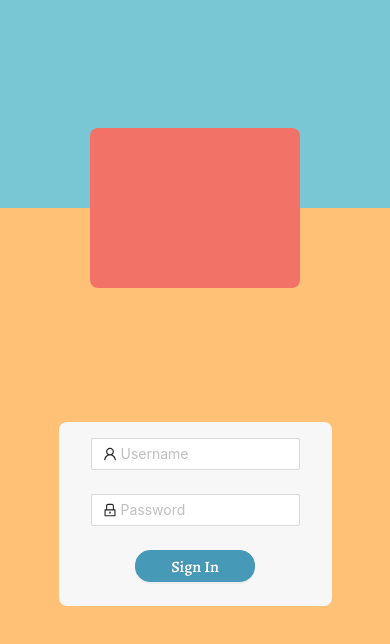
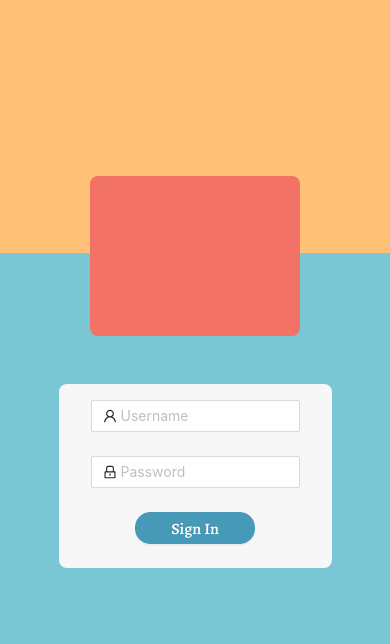
Before and after one commit to mikeleo03/E2EE-Secure-Messaging-App-FE, a React (Vite) app: page /login-page in a window 390 px wide. Shown: the top 644 px of the page. Built offline with nearby package versions, Linux system fonts and the light colour scheme.

Commit message:
fix breakpoints issue

```diff
--- a/src/pages/LoginPage.tsx
+++ b/src/pages/LoginPage.tsx
@@ -2,23 +2,47 @@ import React from 'react';
 import LoginForm from '../components/LoginForm';
 
 const LoginPage: React.FC = () => {
+  return (
+    // <div className="bg-[#FFC176] w-[100vw] h-[100vh] relative py-8">
+    //   <div className="absolute w-full h-[10vh] xs:top-32 lg:top-52 left-0 right-0 z-2">
+    //     <div className="flex justify-center">
+    //       <div className="bg-[#F27267] xs:w-[54vw] sm:w-[40vw] lg:w-[25vw] xs:h-40 lg:h-24 z-40 rounded-lg" />
+    //     </div>
+    //   </div>
+    //   <div className="absolute w-full xs:h-[50vh] lg:h-80 xs:bottom-0 lg:top-96 xl:top-40 z-2">
+    //     <div className="flex justify-center">
+    //       <div
+    //         className="bg-[#F7F7F8] xs:w-[70vw] sm:w-[50vw] lg:w-[35vw] rounded-lg
+    //         xs:px-8 lg:px-16 xs:pt-4 lg:pt-9 xs:pb-0 lg:pb-2"
+    //       >
+    //         <LoginForm />
+    //       </div>
+    //     </div>
+    //   </div>
+    //   <div className="absolute bg-[#79C7D4] w-full xs:h-52 lg:h-64 top-0 z-1" />
+    // </div>
 
-  return (
-    <div className="bg-[#FFC176] w-[100vw] h-[100vh] relative py-8">
-      <div className="absolute w-full h-[10vh] xs:top-32 lg:top-52 left-0 right-0 z-2">
+    <div
+      style={{
+        background:
+          'linear-gradient(0deg, rgba(121,199,212,1) 70%, rgba(255,193,118,1) 70%)',
+      }}
+      className="h-[100vh] w-[100vw]"
+    >
+      <div
+        className="bg-[#F27267] xs:w-[54vw] sm:w-[40vw] lg:w-[25vw] xs:h-40 lg:h-24 z-40 rounded-lg
+      absolute left-0 right-0 mx-auto xs:top-44 lg:top-52"
+      />
+      <div className="absolute left-0 right-0 mx-auto top-96">
         <div className="flex justify-center">
-          <div className="bg-[#F27267] xs:w-[54vw] sm:w-[40vw] lg:w-[25vw] xs:h-40 lg:h-24 z-40 rounded-lg"/>
-        </div>
-      </div>
-      <div className="absolute w-full xs:h-[50vh] lg:h-80 xs:bottom-0 lg:top-96 xl:top-40 z-2">
-        <div className="flex justify-center">
-          <div className='bg-[#F7F7F8] xs:w-[70vw] sm:w-[50vw] lg:w-[35vw] rounded-lg
-            xs:px-8 lg:px-16 xs:pt-4 lg:pt-9 xs:pb-0 lg:pb-2'>
-            <LoginForm/>
+          <div
+            className="bg-[#F7F7F8] xs:w-[70vw] sm:w-[50vw] lg:w-[35vw] rounded-lg
+            xs:px-8 lg:px-16 xs:pt-4 lg:pt-9 xs:pb-0 lg:pb-2"
+          >
+            <LoginForm />
           </div>
         </div>
       </div>
-      <div className="absolute bg-[#79C7D4] w-full xs:h-52 lg:h-64 top-0 z-1"/>
     </div>
   );
 };
```
Also changed, not shown: src/pages/MatchingUp.tsx (+3 -4 lines).
